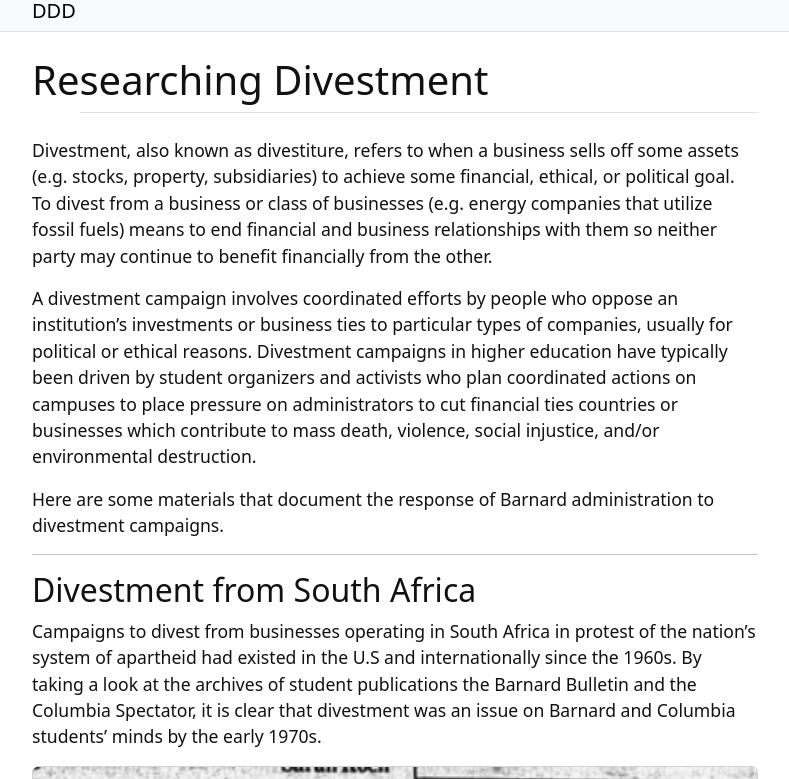
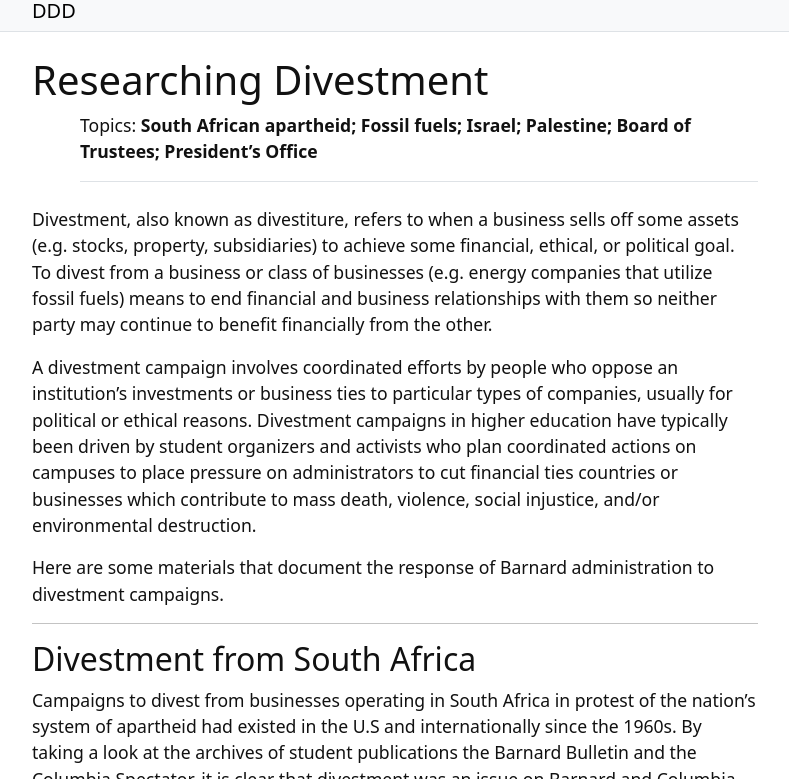
Before and after one commit to katelynautumn28/ddd-research-guide, a Jekyll site: the page built from content/2-lesson.md, in a window 1280 px wide and 900 px high, cut to the strip 121-900 px from the top of the window. Shown: the whole strip, without its empty margins (245-1034 px from the left). Built offline with Jekyll 4.4.1, drawn with Linux system fonts in a browser that asks for light colours; some of the changed text lies outside the part shown.

Commit message:
Update 2-lesson.md

```diff
--- a/content/2-lesson.md
+++ b/content/2-lesson.md
@@ -1,6 +1,7 @@
 ---
 title: Researching Divestment
 nav: Divestment
+topics: South African apartheid; Fossil fuels; Israel; Palestine; Board of Trustees; President's Office
 ---
 
 Divestment, also known as divestiture, refers to when a business sells off some assets (e.g. stocks, property, subsidiaries) to achieve some financial, ethical, or political goal. To divest from a business or class of businesses (e.g. energy companies that utilize fossil fuels) means to end financial and business relationships with them so neither party may continue to benefit financially from the other.
@@ -116,7 +117,7 @@ This graphic shows a timeline of Divest Barnard's activities from its founding i
 Location: Divest Barnard Collection, 2010-2017 (BC37-35); Box 1, Folder 1; Barnard Archives and Special Collections.
 Explore the full Divest Barnard finding aid [here]([https://getbootstrap.com/docs/4.1/components/card/](https://collections.barnard.edu/public/repositories/2/resources/381)).
 {% endcapture %}
-{% include card.html text=text header="Divest Barnard" title="Title example" img="BC37-35_Box1_Folder1_1.jpg" %}
+{% include card.html text=text header="Divest Barnard" title="Organizational timeline" img="BC37-35_Box1_Folder1_1.jpg" %}
 
 Members of Divest Barnard compiled research and publications regarding the broader movement for fossil fuel divestment. Sharing resources and information across institutions throughout the country was important for organizing effective actions and communications. Here are a couple examples from [Box 1, Folder 1](https://collections.barnard.edu/public/repositories/2/archival_objects/5803) of the Divest Barnard collection:
 
@@ -136,9 +137,10 @@ Members of Divest Barnard compiled research and publications regarding the broad
 <script>PDFObject.embed("https://katelynautumn28.github.io/research-barnard-admin/images/BC37-35_Box1_Folder1_3.pdf", "#my-pdf9");</script>
 {% include modal.html button="Citation: 'Frequently asked questions and arguments'" color="success" title="Citation9" text="'Frequently asked questions and arguments,' Administrative and Publicity Materials, 2014 - 2017, Box: 1, Folder: 1. Divest Barnard, BC37-35. Barnard Archives and Special Collections." %}
 
+
 Members of Divest Barnard became involved in the Presidential Task Force to Examine Divestment...
 
-Need to scan docs from Box 1, Folders 9-11
+*Need to scan docs from Box 1, Folders 9-11*
 
 ----------
 
```
